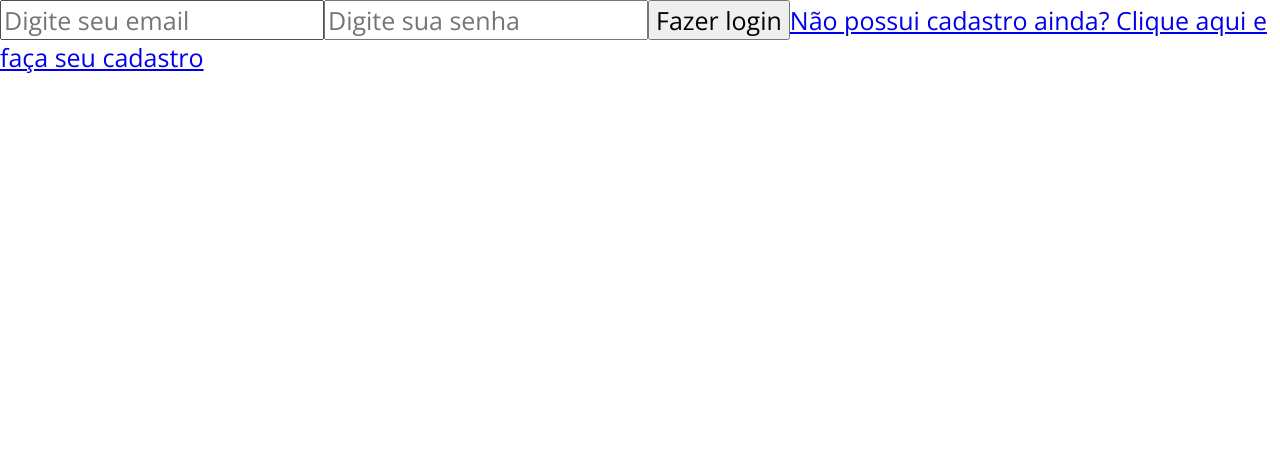
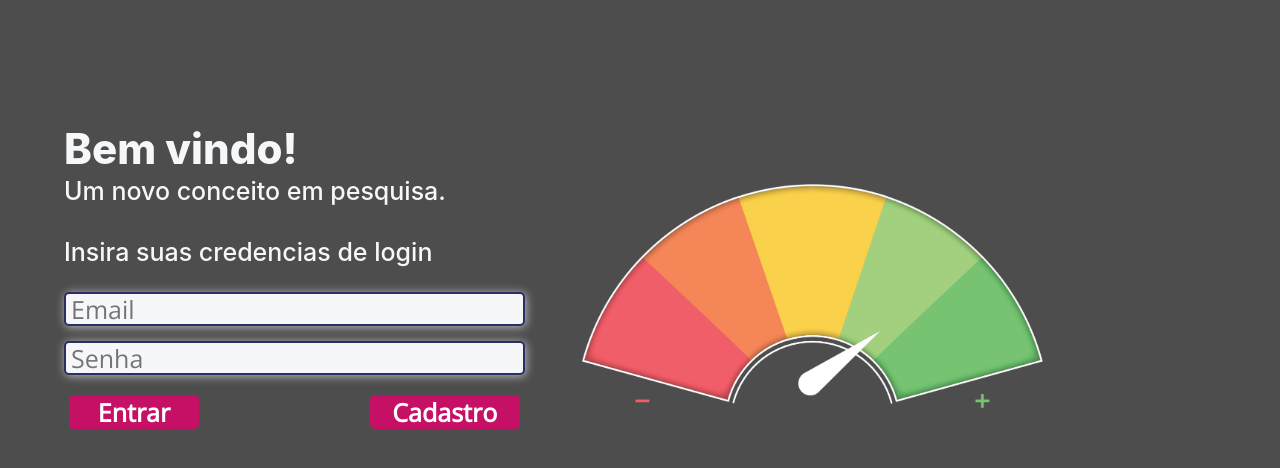
Before and after one commit to DarlanMendes/NPS-Digital-College, a React (Create React App) app: page / in a window 1280 px wide. Shown: the top 468 px of the page. Built offline with nearby package versions, Linux system fonts and the light colour scheme.

Commit message:
Estilização da tela de login - Lucas Monteiro

```diff
--- a/src/components/NPSdisplay.css
+++ b/src/components/NPSdisplay.css
@@ -1,8 +1,35 @@
 .Container-NPS-display{
-    height:100%;
-    width:100%;
+    height:80%;
+    width:80%;
     background-color: red;
     display: flex;
+    flex-direction: column;
+    justify-content: start;
+    align-items: center;
+    padding: 30px;
+}
+.NPS-display-title{
+ display:flex;
+ align-items: center;
+ justify-content: space-around;
+}
+.NPS-display-title img{
+ height: 90px;
+ background-color:white;
+ border-radius:100%;
+}
+.NPS-display-title-text{
+    display:flex;
     justify-content: center;
     align-items: center;
+    flex-direction: column;
+    height: 60px;
+    margin: auto;
 }
+
+.NPS-display-result{
+
+}
+.NPS-display-text{
+
+}
--- a/src/components/NPSdisplay.js
+++ b/src/components/NPSdisplay.js
@@ -1,12 +1,19 @@
 import './NPSdisplay.css';
-
-const NPSdisplay=({nps})=>{
+import smile from '../../src/assets/img/smileNPS.png'
+const NPSdisplay = ({ nps }) => {
 
 
-    return(
+    return (
 
         <div className="Container-NPS-display">
-            {nps?nps:0}
+            <div className='NPS-display-title'>
+                <img src={smile} />
+                <div className='NPS-display-title-text'> zona de <h2>EXCELÊNCIA</h2>
+                </div>
+            </div>
+            <hr />
+            <div className='NPS-display-result'>  {nps ? nps : 0}  </div>
+            <div className='NPS-display-text'>  text </div>
         </div>
 
     );
--- /dev/null
+++ b/src/pages/Login/index.css
@@ -0,0 +1,126 @@
+*{
+    /*    border: 1px solid red;*/
+    }
+    body {
+        background: #4D4D4D;
+        margin: 0px;
+
+    }
+
+    .btn-login-cadastro-page {
+        display: flex;
+        justify-content: center;
+        background: #C61066;
+        border-radius: 5px;
+        border: 0px;
+        width: 130px;
+        padding:0 20px;
+        color: white;
+        font-weight: 800;
+
+    }
+    a {
+        display: flex;
+        justify-content: center;
+        background: #C61066;
+        border-radius: 5px;
+        border: 0px;
+        width: 110px;
+        padding:0 20px;
+        color: white;
+        font-weight: 800;
+        text-decoration:none ;
+    }
+
+    span {
+        font-family: 'Inter';
+        font-style: normal;
+        font-weight: 500;
+        line-height: 42px;
+        color: #F5F7F9;
+
+    }
+
+    p {
+        font-family: 'Inter';
+        font-style: normal;
+        font-weight: 500;
+        color: #F5F7F9;
+
+    }
+
+    input {
+        background: #F5F7F9;
+        border: 2px solid #282F66;
+        border-radius: 5px;
+    }
+
+    .Title {
+        font-family: 'Inter';
+        font-style: normal;
+        font-weight: 800;
+        line-height: 42px;
+        color: #F5F7F9;
+        font-size: 42px;
+    }
+
+    .quadro {
+        margin-top: 10%;
+        display: flex;
+        background: #4D4D4D;
+        margin-left: auto;
+        margin-right: auto;
+        width: 90%;
+        flex-wrap: wrap;
+
+
+    }
+
+    .login {
+        display: grid;
+       width: 40%;
+       min-width: 300px;
+       margin-bottom: 30px;
+    }
+
+    .sngp{
+        display: grid;
+        width: 300px;
+        margin-top: 15%;
+        margin-left: auto;
+        margin-right: auto;
+    }
+
+    .sublogin {
+        display: grid;
+
+    }
+
+    input {
+        margin-bottom: 15px;
+        height: 20px;
+        box-shadow: 1px 1px 10px rgba(255, 255, 255, 0.637);
+        padding:5px;
+    }
+
+    .logo {
+        width: 50%;
+        display: flex;
+        justify-content: center;
+        align-items: center;
+        min-width: 300px;
+    }
+
+    img {
+        width: 80%;
+    }
+
+    .inpt {
+        padding: 5px;
+        display: flex;
+        justify-content: space-between;
+
+    }
+    footer{
+        text-align: center;
+            }
--- a/src/pages/Login/index.js
+++ b/src/pages/Login/index.js
@@ -1,16 +1,17 @@
 import { signInWithEmailAndPassword } from "firebase/auth";
 import { useState } from "react";
 import { Link, useNavigate } from "react-router-dom";
-import {auth} from "../../Api"
+import { auth } from "../../Api"
+import './index.css';
+import medidor from '../../assets/img/Medidor.png';
 
 
+const Login = ({ setIsAuth }) => {
+  let navigate = useNavigate();
+  const [email, setEmail] = useState('');
+  const [password, setPassword] = useState('');
 
-const Login=({setIsAuth})=>{
-    let navigate = useNavigate();
-    const [email,setEmail]= useState('');
-    const [password,setPassword]= useState('');
-
-    const handleLogin=()=>{
+  const handleLogin = () => {
 
     signInWithEmailAndPassword(auth, email, password)
       .then((userCredential) => {
@@ -28,13 +29,38 @@ const Login=({setIsAuth})=>{
       });
   }
 
-    return(
-        <div>
-        <input type="email" placeholder="Digite seu email" onChange={(e)=>{setEmail(e.target.value)}}></input>
-        <input type="password" placeholder="Digite sua senha" onChange={(e)=>{setPassword(e.target.value)}}></input>
-        <button onClick={handleLogin}> Fazer login</button>
-        <Link to="/sign-up">Não possui cadastro ainda? Clique aqui e faça seu cadastro</Link>
+  return (
+
+    // <div>
+    //   <input type="email" placeholder="Digite seu email" onChange={(e) => { setEmail(e.target.value) }}></input>
+    //   <input type="password" placeholder="Digite sua senha" onChange={(e) => { setPassword(e.target.value) }}></input>
+    //   <button onClick={handleLogin}> Fazer login</button>
+    //   <Link to="/sign-up">Não possui cadastro ainda? Clique aqui e faça seu cadastro</Link>
+    // </div>
+<div className="quadro">
+        <div className="login">
+            <span className="Title">Bem vindo!</span>
+            <span>Um novo conceito em pesquisa.</span>
+            <div className="sublogin">
+                <p>Insira suas credencias de login </p>
+                <input type="email" placeholder="Email" onChange={(e) => { setEmail(e.target.value) }}></input>
+                <input type="password" placeholder="Senha" onChange={(e) => { setPassword(e.target.value) }}></input>
             </div>
+            <div className="inpt">
+                <button className="btn-login-cadastro-page" onClick={handleLogin}>Entrar</button>
+                <Link to="/sign-up"><button className="btn-login-cadastro-page">Cadastro</button></Link>
+
+            </div>
+
+        </div>
+         <div className="logo">
+            <img src={medidor}/>
+
+        </div>
+
+    </div>
+
+
   );
 }
 export default Login;
```
Also changed, not shown: src/assets/img/Medidor.png (added), src/assets/img/smileNPS.png (added). Lines whose indentation alone changed are shown as unchanged.
